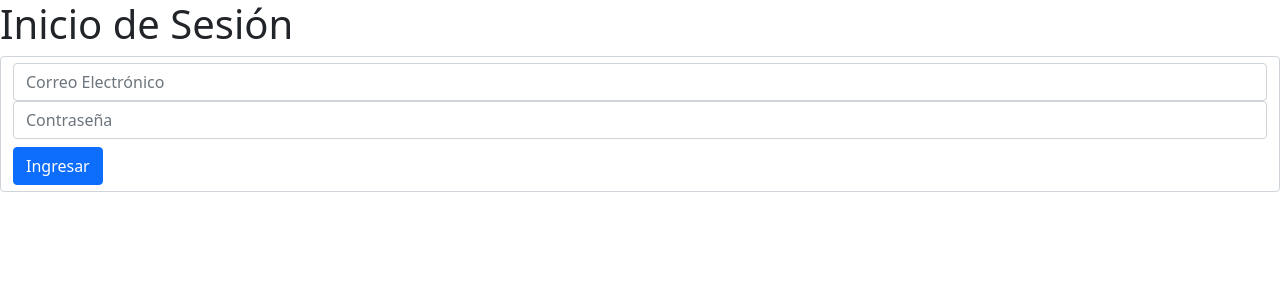
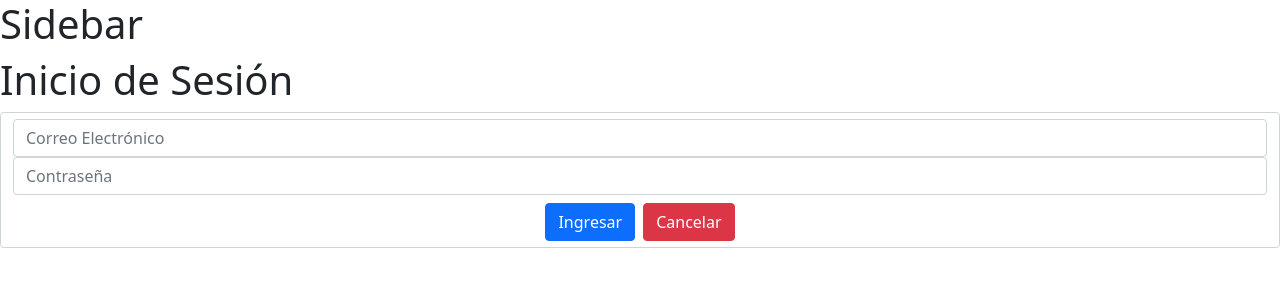
Before and after one commit to kasimkid/Registro-de-Veh-culos, a React (Vite) app: page / in a window 1280 px wide. Shown: the top 300 px of the page. Built offline with nearby package versions, Linux system fonts and the light colour scheme.

Commit message:
create form box and style input

```diff
--- a/src/App.jsx
+++ b/src/App.jsx
@@ -1,7 +1,13 @@
-import React from "react";
+import React, { useState } from "react";
 import { MyRoutes } from "./router/routes";
+export const ThemeContext = React.createContext(null)
+
 
 function App() {
+  const [theme, setTheme]=useState('ligth')
+
+
+
   return (
     <>
       <MyRoutes/>
--- a/src/components/Login.jsx
+++ b/src/components/Login.jsx
@@ -15,6 +15,7 @@ export const Login = () => {
   return (
     <>
     <h1>Inicio de Sesión</h1>
+    <div className="form-box">
       <form className="form-control" onSubmit={onLogIn}>
         <input
           type="email"
@@ -35,9 +36,13 @@ export const Login = () => {
           value={ ''}
           onChange={onInputChange}
         />
+        <div className="btns d-flex justify-content-center mt-2 gap-2">
+        <button className="btn btn-primary outline">Ingresar</button>
+        <button className="btn btn-danger outline">Cancelar</button>
+        </div>
 
-        <button className="btn btn-primary mt-2">Ingresar</button>
       </form>
+      </div>
     </>
   );
 };
--- a/src/components/SidebarMenu.jsx
+++ b/src/components/SidebarMenu.jsx
@@ -5,7 +5,7 @@ const SidebarMenu = () => {
 
     <>
 
-
+      <h1>Sidebar</h1>
 
     </>
   )
--- a/src/router/routes.jsx
+++ b/src/router/routes.jsx
@@ -2,11 +2,13 @@ import { BrowserRouter, Routes, Route} from "react-router-dom"
 import { Home } from "../views/Home"
 import { NuevoIngreso } from "../views/NuevoIngreso"
 import { Vehiculos } from "../views/Vehiculos"
+import SidebarMenu from "../components/SidebarMenu"
 
 export const MyRoutes = () => {
   return (
 
     <BrowserRouter>
+    <SidebarMenu/>
         <Routes>
             <Route path="/" element={<Home/>}/>
             <Route path="/nuevo_ingreso" element={<NuevoIngreso/>}/>
```
